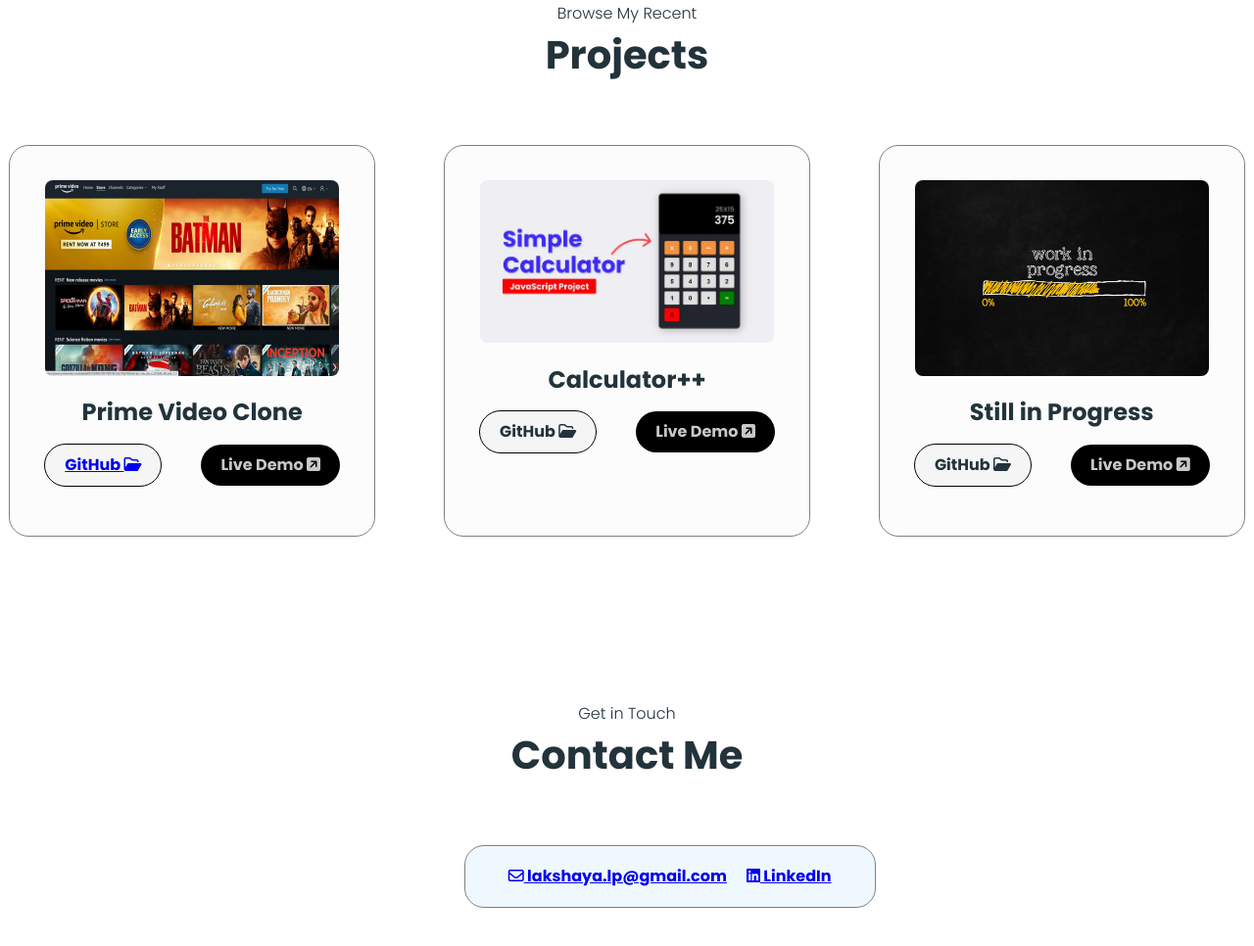
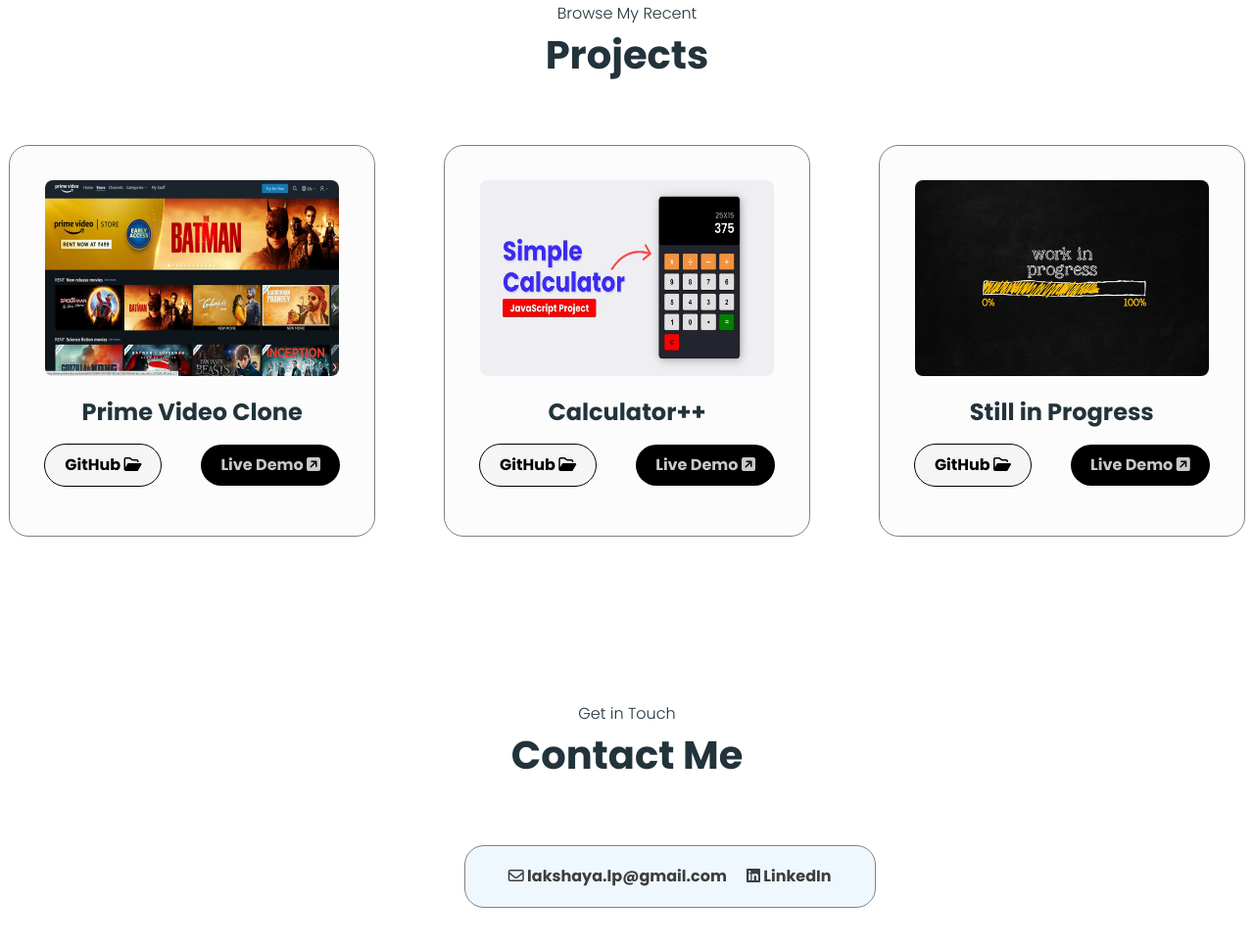
Before and after one commit to lakshaya-papnai/My-Pro-Resume, a plain HTML site: page index.html in a window 1280 px wide. Shown: the part 1570-2536 px from the top of the page at 98% size. Drawn offline with Linux system fonts and the light colour scheme.

Commit message:
html and css part completed

```diff
--- a/index.html
+++ b/index.html
@@ -104,7 +104,7 @@
                     <h2>Prime Video Clone</h2>
                     <div class="buttonss flex ">
                        <a href="https://github.com/lakshaya-papnai/amazon-prime-clone" target="_blank"> <h4 class="github">GitHub <i class="fa-regular fa-folder-open"></i></h4></a>
-                        <h4 class="live-demo">Live Demo <i class="fa-solid fa-square-arrow-up-right"></i></h4>
+                       <a href="https://lakshaya-papnai.github.io/amazon-prime-clone/" target="_blank"> <h4 class="live-demo">Live Demo <i class="fa-solid fa-square-arrow-up-right"></i></h4></a>
                     </div>
                 </div>
 
@@ -112,8 +112,8 @@
                     <img src="projects\maxresdefault.jpg" alt="">
                     <h2>Calculator++</h2>
                     <div class="buttonss flex ">
-                        <h4 class="github">GitHub <i class="fa-regular fa-folder-open"></i></h4>
-                        <h4 class="live-demo">Live Demo <i class="fa-solid fa-square-arrow-up-right"></i></h4>
+                        <a  target="_blank"> <h4 class="github">GitHub <i class="fa-regular fa-folder-open"></i></h4></a>
+                        <a  target="_blank"><h4 class="live-demo">Live Demo <i class="fa-solid fa-square-arrow-up-right"></i></h4></a>
                     </div>
                 </div>
 
@@ -121,8 +121,8 @@
                     <img src="projects\360_F_101974188_JmL9UeRv9Vr5Xgy2mLYDy0p1cCKvixes.jpg" alt="">
                     <h2>Still in Progress</h2>
                     <div class="buttonss flex ">
-                        <h4 class="github">GitHub <i class="fa-regular fa-folder-open"></i></h4>
-                        <h4 class="live-demo">Live Demo <i class="fa-solid fa-square-arrow-up-right"></i></h4>
+                        <a  target="_blank"> <h4 class="github">GitHub <i class="fa-regular fa-folder-open"></i></h4></a>
+                        <a target="_blank"><h4 class="live-demo">Live Demo <i class="fa-solid fa-square-arrow-up-right"></i></h4></a>
                     </div>
                 </div>
 
--- a/style.css
+++ b/style.css
@@ -42,11 +42,11 @@
     gap: 40px;
  }
 
- a:hover{
-
-   color:gray;
+ .nav-links ul li a:hover{
+  color:gray;
 
  }
+
 
  ul a{
    text-decoration: none;
@@ -84,12 +84,20 @@
  }
 
  .logos{
-    justify-content: center;
+
+   justify-content: center;
     gap: 10px;
     font-size: 1.9rem;
 
  }
+ .logos i{
+   color: #2f242c;
+ }
+ .logos i:active{
+   color: blue
+ }
  .logos i:hover{
+
    transform: scale(0.9);
  }
 
@@ -196,8 +204,9 @@
    min-height: 400px;
 }
 .project-template img{
-   max-width: 300px;
+   width: 300px;
    border-radius: 8px;
+   height: 200px;
 
 }
 
@@ -212,6 +221,11 @@
 .buttonss{
    justify-content: center;
    gap: 40px;
+}
+
+.buttonss a{
+   text-decoration: none;
+   color: black;
 }
  .github{
    border: 0.5px solid black;
@@ -262,11 +276,15 @@
    background-color: aliceblue;
 
 }
-.mail:hover{
+.mail a,.linkedin a{
+   text-decoration: none;
+   color: rgba(0, 0, 0, 0.751);
+}
+.mail a:hover{
    color: #ef476f;
 }
 
-.linkedin:hover{
+.linkedin a:hover{
    color: #219ebc;
 }
 
```
